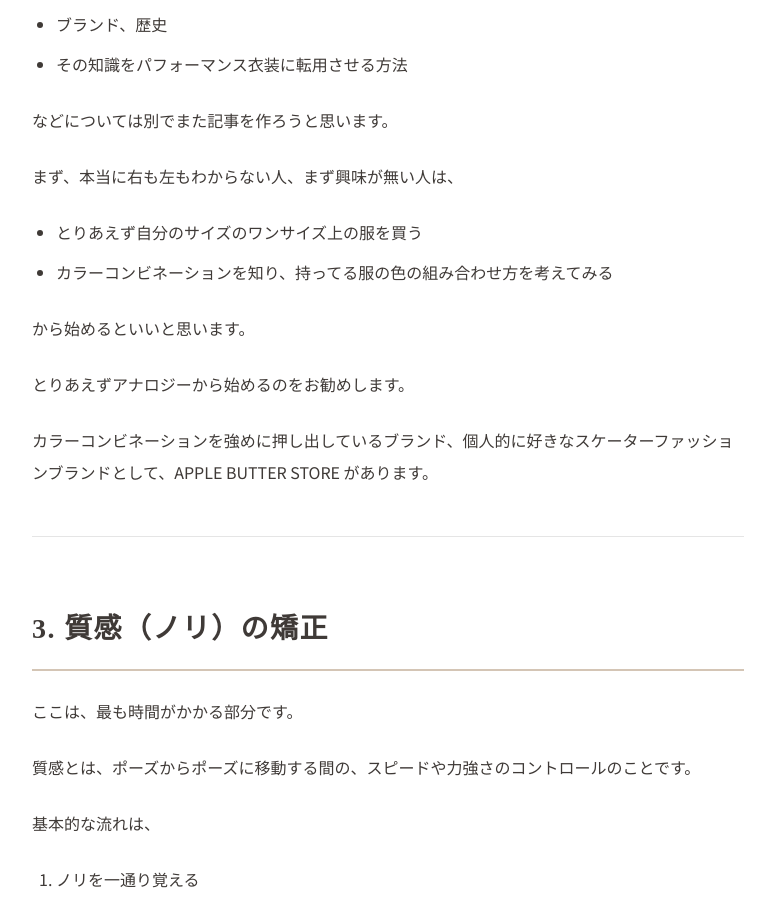
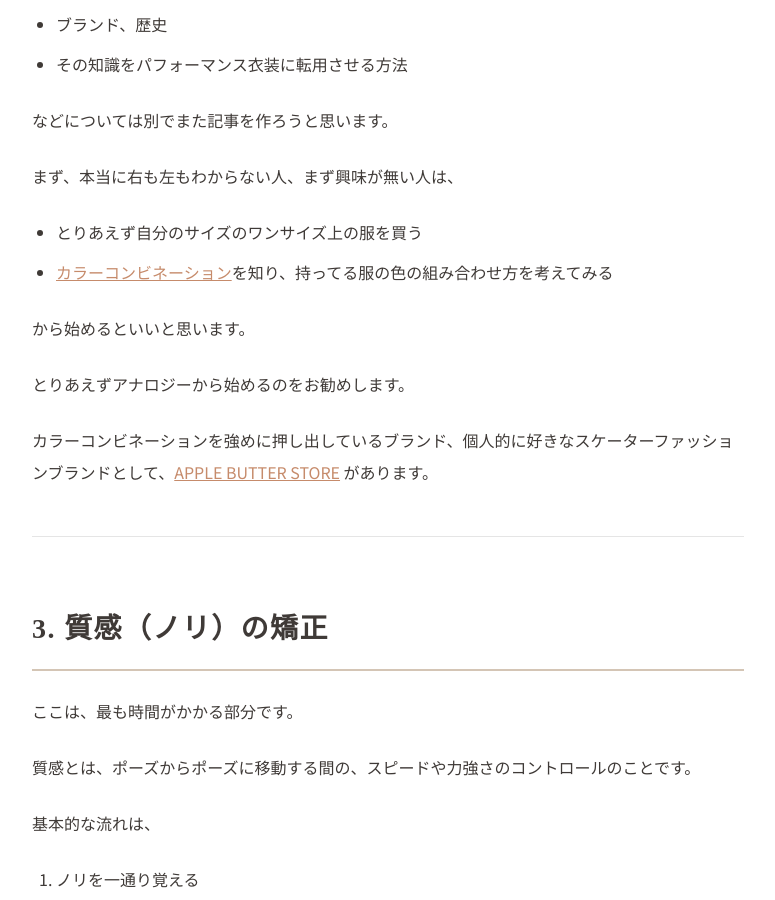
Before and after one commit to JunyaUnityDev/haribow-online-lesson-articles, a Jekyll site: the page built from _posts/2026-03-20-silhouette-correction.md, in a window 1280 px wide and 900 px high, scrolled down 2859 px. Shown: the whole window, without its empty margins (252-1027 px from the left). Built offline with Jekyll 4.4.1, drawn with Linux system fonts in a browser that asks for light colours; some web fonts are replaced; some of the changed text lies outside the part shown.

Commit message:
Enrich silhouette-correction article with videos and links
- Embed 2 YouTube videos (B77Io6ByiDI, aB4EBEAG_yc) at end of 「### 手」
- Add note about "強制 → 矯正" typo (kept for authenticity)
- Linkify "カラーコンビネーション" → otonanofashion.com 配色記事
- Linkify "APPLE BUTTER STORE" → Instagram
- Remove "文章のみで構成" placeholder note (now has videos)

Skipped Lulugray link (not present in current ChatClaude-edited body).

Co-Authored-By: Claude Opus 4.7 <noreply@anthropic.com>

```diff
--- a/_posts/2026-03-20-silhouette-correction.md
+++ b/_posts/2026-03-20-silhouette-correction.md
@@ -90,13 +90,13 @@ order: 2
 まず、本当に右も左もわからない人、まず興味が無い人は、
 
 - とりあえず自分のサイズのワンサイズ上の服を買う
-- カラーコンビネーションを知り、持ってる服の色の組み合わせ方を考えてみる
+- [カラーコンビネーション](https://otonanofashion.com/color-wheel/)を知り、持ってる服の色の組み合わせ方を考えてみる
 
 から始めるといいと思います。
 
 とりあえずアナロジーから始めるのをお勧めします。
 
-カラーコンビネーションを強めに押し出しているブランド、個人的に好きなスケーターファッションブランドとして、APPLE BUTTER STORE があります。
+カラーコンビネーションを強めに押し出しているブランド、個人的に好きなスケーターファッションブランドとして、[APPLE BUTTER STORE](https://www.instagram.com/apple_butter_store?igsh=YXhjcmloNXV0MjYz) があります。
 
 ---
 
@@ -129,6 +129,16 @@ order: 2
 
 よく言われるのが、脇にペットボトル1本を挟んでいるような意識です。
 
+<div class="video-embed">
+<iframe src="https://www.youtube.com/embed/B77Io6ByiDI" title="シルエット矯正 実例1" frameborder="0" allow="accelerometer; autoplay; clipboard-write; encrypted-media; gyroscope; picture-in-picture; web-share" allowfullscreen></iframe>
+</div>
+
+<div class="video-embed">
+<iframe src="https://www.youtube.com/embed/aB4EBEAG_yc" title="シルエット矯正 実例2" frameborder="0" allow="accelerometer; autoplay; clipboard-write; encrypted-media; gyroscope; picture-in-picture; web-share" allowfullscreen></iframe>
+</div>
+
+> ※ 動画内のテロップに「シルエット強制」とありますが、正しくは「矯正」です。すみません。
+
 ---
 
 ## まとめ
```
Also changed, not shown: other parts of _posts/2026-03-20-silhouette-correction.md (+0 -2 lines).
